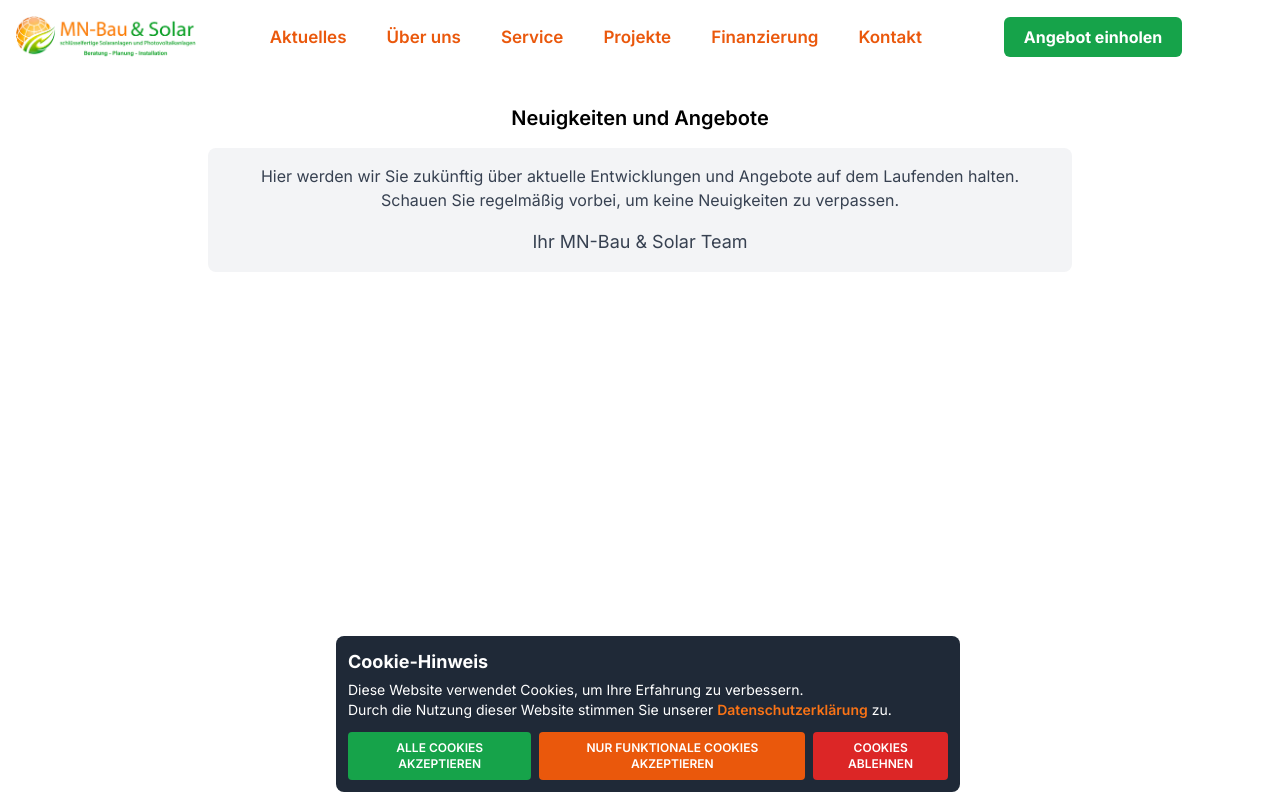
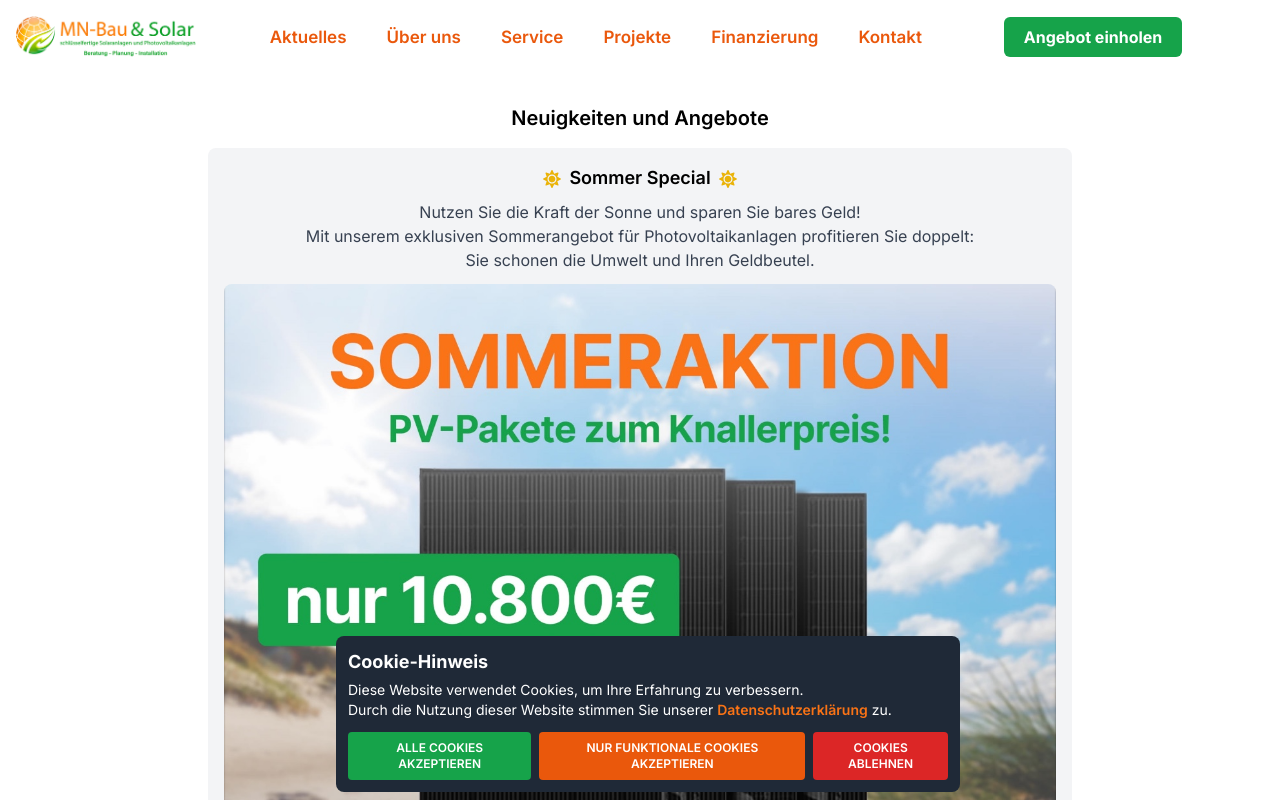
Before and after one commit to TheRealFlow/mn-bau-solar, a Next.js app: page /aktuelles in a window 1280 px wide. Shown: the top 800 px of the page. Built offline with nearby package versions, Linux system fonts and the light colour scheme.

Commit message:
added summer special

```diff
--- a/app/aktuelles/page.jsx
+++ b/app/aktuelles/page.jsx
@@ -1,15 +1,33 @@
+import Link from "next/link";
+import { FaSun } from "react-icons/fa";
+
 function Aktuelles() {
   return (
     <div className="container min-h-screen mx-auto text-center mt-20">
       <div className="max-w-4xl mx-auto py-6 px-4">
         <h2 className="text-xl font-semibold mb-2">Neuigkeiten und Angebote</h2>
         <div className="bg-gray-100 rounded-lg p-4 my-4">
-          <p className="text-gray-700">
-            Hier werden wir Sie zukünftig über aktuelle Entwicklungen und
-            Angebote auf dem Laufenden halten. <br />
-            Schauen Sie regelmäßig vorbei, um keine Neuigkeiten zu verpassen.
+          <h3 className="text-lg font-semibold">
+            <FaSun className="inline-block text-yellow-500 mr-2" />
+            Sommer Special
+            <FaSun className="inline-block text-yellow-500 ml-2" />
+          </h3>
+          <p className="text-gray-700 my-2">
+            Nutzen Sie die Kraft der Sonne und sparen Sie bares Geld!
+            <br />
+            Mit unserem exklusiven Sommerangebot für Photovoltaikanlagen
+            profitieren Sie doppelt:
+            <br />
+            Sie schonen die Umwelt und Ihren Geldbeutel.
           </p>
-          <p className="text-gray-700 text-lg mt-4">Ihr MN-Bau & Solar Team</p>
+
+          <Link href="/angebot">
+            <img
+              src="sommeraktion_2024.jpg"
+              alt="Image"
+              className="max-w-full h-auto mt-3 rounded-lg"
+            />
+          </Link>
         </div>
       </div>
     </div>
```
Also changed, not shown: public/logo_long_new.jpg (added), public/sommeraktion_2024.jpg (added).
